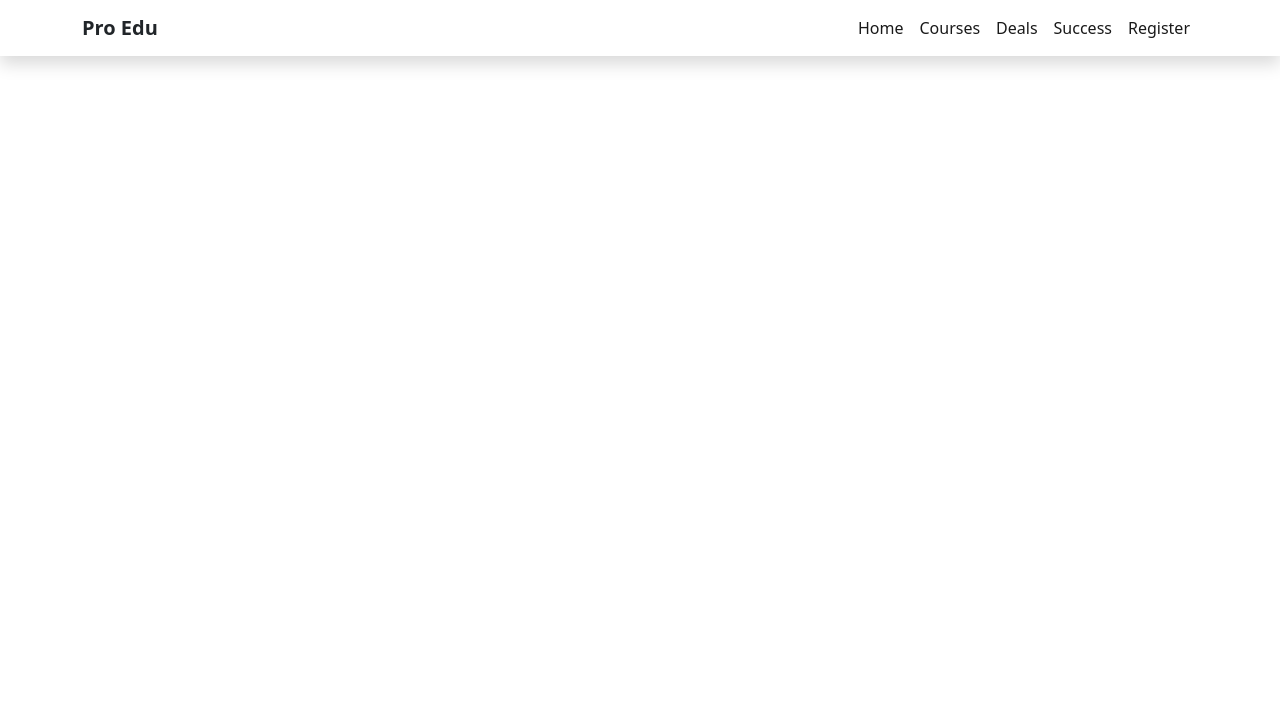
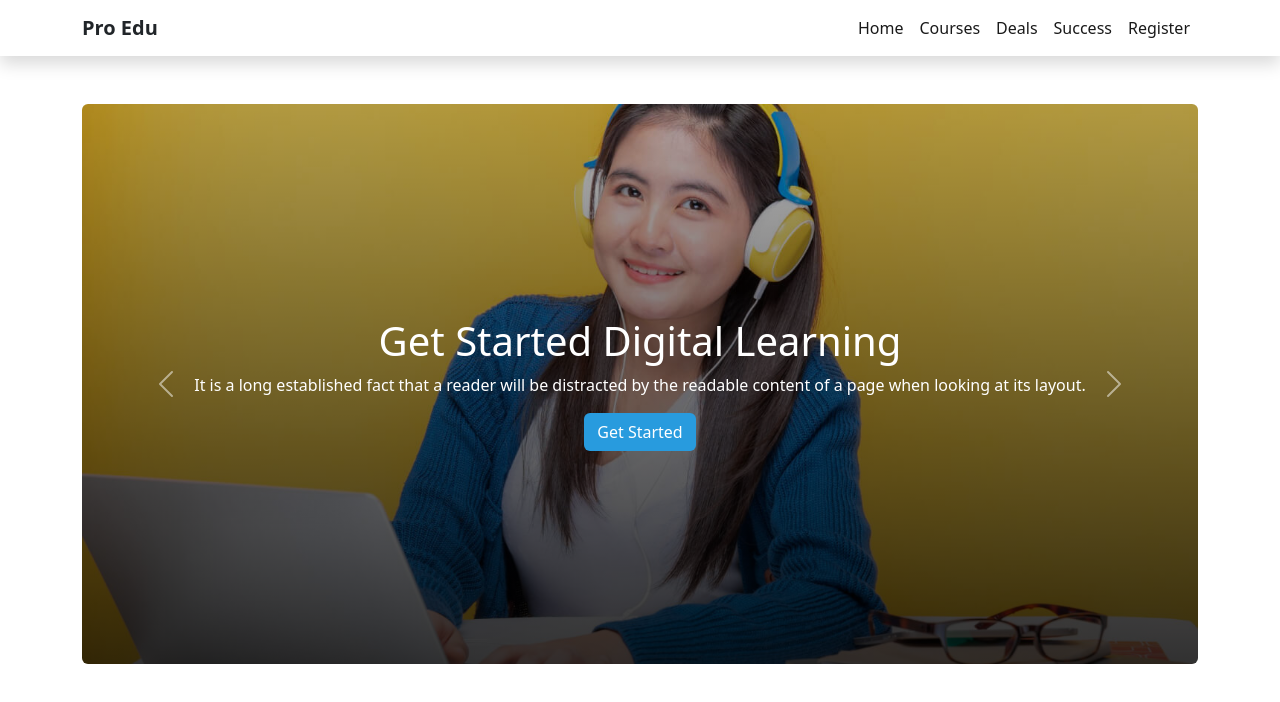
Before and after one commit to AshikRahmanDev/Assignment-3, a plain HTML site: page index.html in a window 1280 px wide. Both pictures are taken after a click on the link "Courses". Drawn offline with nearby package versions, Linux system fonts and the light colour scheme.

Commit message:
adding slider

```diff
--- a/index.html
+++ b/index.html
@@ -6,6 +6,8 @@
     <meta name="viewport" content="width=device-width, initial-scale=1.0">
     <!-- Bootstrap link  -->
     <link rel="stylesheet" href="https://cdn.jsdelivr.net/npm/bootstrap@5.2.0/dist/css/bootstrap.min.css">
+    <!-- coustom css -->
+    <link rel="stylesheet" href="style.css">
     <title>Pro Edu</title>
 </head>
 <body>
@@ -40,8 +42,70 @@
             </div>
           </nav>
         <!-- navbar end -->
+        <!-- slider start -->
+        <section class="container my-5">
+            <div id="carouselExampleControls" class="carousel slide" data-bs-ride="carousel">
+                <div class="carousel-inner">
+                    <!--------- slider items ------>
+                  <div class="carousel-item active">
+                    <div class="container d-flex align-items-center justify-content-center rounded slider-bg"
+                    style="
+                    background-image: linear-gradient(rgba(0, 0, 0, 0.3), rgba(0, 0, 0, 0.8)),
+                    url(images/cover/cover-1.png);"
+                    >
+                       <div class="banner-details text-center text-white">
+                            <h1>Get Started Digital Learning</h1>
+                            <p>It is a long established fact that a reader will be distracted by the readable content of a page when looking at its layout.</p>
+                            <button class="btn btn-color text-white">Get Started</button>
+                       </div>
+                    </div>
+                  </div>
+                    <!--------- slider items ------>
+                  <div class="carousel-item">
+                    <div class="container d-flex align-items-center justify-content-center rounded slider-bg"
+                    style="
+                    background-image: linear-gradient(rgba(0, 0, 0, 0.3), rgba(0, 0, 0, 0.8)),
+                    url(images/cover/cover-2.jpg);"
+                    >
+                       <div class="banner-details text-center  text-white">
+                            <h1>Get Started Digital Learning</h1>
+                            <p>It is a long established fact that a reader will be distracted by the readable content of a page when looking at its layout.</p>
+                            <button class="btn btn-color text-white">Get Started</button>
+                       </div>
+                    </div>
+                  </div>
+                    <!--------- slider items ------>
+                  <div class="carousel-item">
+                    <div class="container d-flex align-items-center justify-content-center rounded slider-bg"
+                    style="
+                    background-image: linear-gradient(rgba(0, 0, 0, 0.3), rgba(0, 0, 0, 0.8)),
+                    url(images/cover/cover-3.jpg);"
+                    >
+                       <div class="banner-details text-center text-white">
+                            <h1>Get Started Digital Learning</h1>
+                            <p>It is a long established fact that a reader will be distracted by the readable content of a page when looking at its layout.</p>
+                            <button class="btn btn-color text-white">Get Started</button>
+                       </div>
+                    </div>
+                  </div>
+
+                </div>
+                <button class="carousel-control-prev" type="button" data-bs-target="#carouselExampleControls" data-bs-slide="prev">
+                  <span class="carousel-control-prev-icon" aria-hidden="true"></span>
+                  <span class="visually-hidden">Previous</span>
+                </button>
+                <button class="carousel-control-next" type="button" data-bs-target="#carouselExampleControls" data-bs-slide="next">
+                  <span class="carousel-control-next-icon" aria-hidden="true"></span>
+                  <span class="visually-hidden">Next</span>
+                </button>
+              </div>
+        </section>
+        <!-- slider end -->
     </header>
     <!-- header end -->
+    <main>
+
+    </main>
 
     <!-- Bootstrap script -->
     <script src="https://cdn.jsdelivr.net/npm/bootstrap@5.2.0/dist/js/bootstrap.bundle.min.js"></script>
--- /dev/null
+++ b/style.css
@@ -0,0 +1,8 @@
+.slider-bg{
+    background-position: center;
+    background-size: cover;
+    height: 35rem;
+}
+.btn-color{
+    background-color:#289BDE;
+}
```
